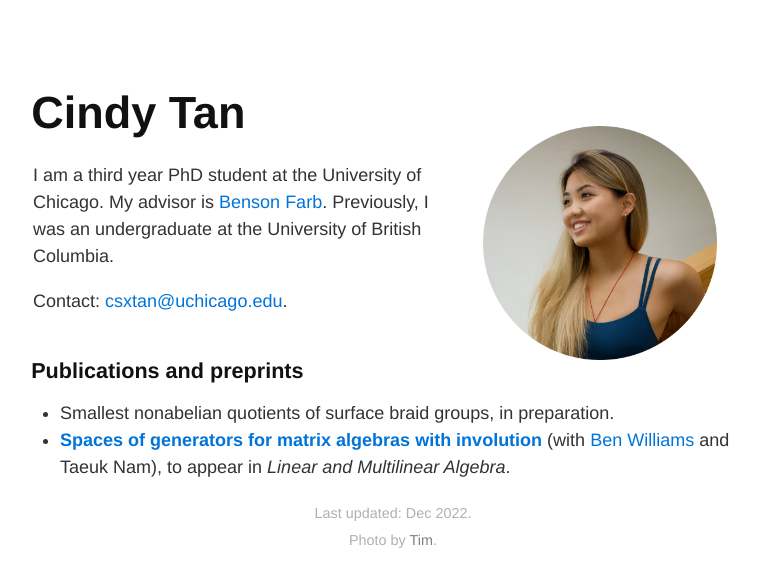
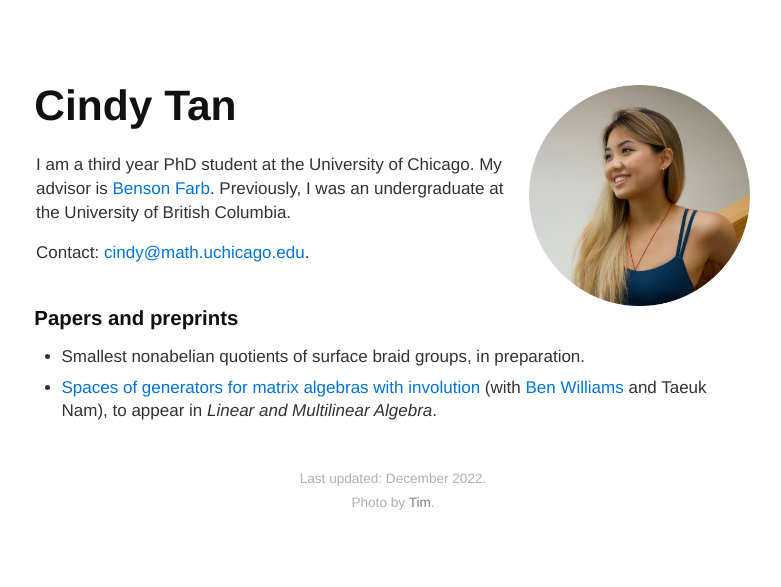
Before and after one commit to csxtan/csxtan.github.io, a Jekyll site: the page built from index.md, in a window 1280 px wide. Shown: the top 587 px of the page, without its empty margins (247-1028 px from the left). Built offline with Jekyll 4.4.1, drawn with Linux system fonts in a browser that asks for light colours.

Commit message:
smaller text, list spacing, footer refactored

```diff
--- a/_includes/scripts.html
+++ b/_includes/scripts.html
@@ -1,10 +1,7 @@
 <div id="footer">
 <center>
     <small>
-        Last updated: Dec 2022.
-        <br>
-        Photo by <a href="https://www.flickr.com/photos/ttcg95">Tim</a>.
+        Last updated: {{ site.time | date: "%B %Y" }}.
     </small>
-
 </center>
 </div>
--- a/_layouts/default.html
+++ b/_layouts/default.html
@@ -15,5 +15,12 @@
   </div>
 {% include scripts.html %}
 {% include new-window-fix.html %}
+  <div id="foot">
+      <center>
+          <small>
+              Photo by <a href="https://www.flickr.com/photos/ttcg95">Tim</a>.
+          </small>
+      </center>
+  </div>
 </body>
 </html>
--- a/_sass/_biscuit.scss
+++ b/_sass/_biscuit.scss
@@ -1,12 +1,12 @@
 
 html {
-  font: 15px/1.5 "Helvetica Neue", Helvetica, Arial, sans-serif;
+  font: 15px/1.4 "Helvetica Neue", Helvetica, Arial, sans-serif;
   -webkit-font-smoothing: antialiased;
 }
 
 @media (min-width: 30rem) {
   html {
-    font-size: 18px;
+    font-size: 17px;
   }
 }
 
@@ -30,14 +30,13 @@ a:hover, a:focus {
   text-decoration: underline;
 }
 
-#footer a {
+#footer a, #foot a{
   color: #808080; /* From http://clrs.cc */
-  text-decoration: none;
 }
 
-#footer a:hover, a:focus {
-  text-decoration: underline;
-}
+/* #footer a:hover,  a:focus { */
+/*   text-decoration: underline; */
+/* } */
 
 small {
   color: #B0B0B0;
@@ -45,7 +44,7 @@ small {
 }
 
 h1, h2, h3, h4, h5, h6 {
-  font-family: "Helvetica Neue", Helvetica, Arial, sans-serif;
+  /* font-family: "Helvetica Neue", Helvetica, Arial, sans-serif; */
   -webkit-font-smoothing: antialiased;
   margin: 0 0 0.5rem -0.1rem /* align left edge */;
   line-height: 1;
@@ -104,6 +103,10 @@ p, ul, ol, dl, table, pre, blockquote {
 
 ul, ol {
   padding-left: 1.5rem;
+}
+
+li:not(:last-child) {
+    margin-bottom: 0.4rem;
 }
 
 dd {
@@ -169,34 +172,39 @@ pre > code {
 }
 
 .container {
-  max-width: 40rem;
+  max-width: 42rem;
   /* max-width: 30rem; */
   margin: 0 auto;
-  padding: 0 1rem;
+  padding: 0 2rem;
 }
 
 
 @media (min-width: 25rem) {
     img.headshot {
         float: right;
-        padding: 2rem;
+        padding-left: 1rem;
         max-width: 10rem;
     }
 }
 
 @media (min-width: 40rem) {
     img.headshot {
+        padding-left: 1.5rem;
         max-width: 13rem;
     }
 }
 
-@media (max-width: 25rem) {
+@media (max-width: 24.99rem) {
     img.headshot {
         max-width: 8rem;
-        padding: 1rem 0 0.3rem;
+        /* padding: 1rem 0 0.3rem; */
     }
     h1 {
         text-align: center;
         margin-bottom: 2rem;
     }
 }
+
+#footer {
+    margin-top: 2.5rem;
+}
--- a/index.md
+++ b/index.md
@@ -8,8 +8,8 @@ layout: default
 
 I am a third year PhD student at the University of Chicago. My advisor is [Benson Farb](http://www.math.uchicago.edu/~farb/). Previously, I was an undergraduate at the University of British Columbia.
 
-Contact: [csxtan@uchicago.edu](mailto:csxtan@uchicago.edu).
+Contact: [cindy@math.uchicago.edu](mailto:cindy@math.uchicago.edu).
 
-## Publications and preprints
+## Papers and preprints
 * Smallest nonabelian quotients of surface braid groups, in preparation.
-* **[Spaces of generators for matrix algebras with involution](https://arxiv.org/abs/1912.03027)** (with [Ben Williams](https://personal.math.ubc.ca/~tbjw/) and Taeuk Nam), to appear in _Linear and Multilinear Algebra_.
+* [Spaces of generators for matrix algebras with involution](https://arxiv.org/abs/1912.03027) (with [Ben Williams](https://personal.math.ubc.ca/~tbjw/) and Taeuk Nam), to appear in _Linear and Multilinear Algebra_.
```
